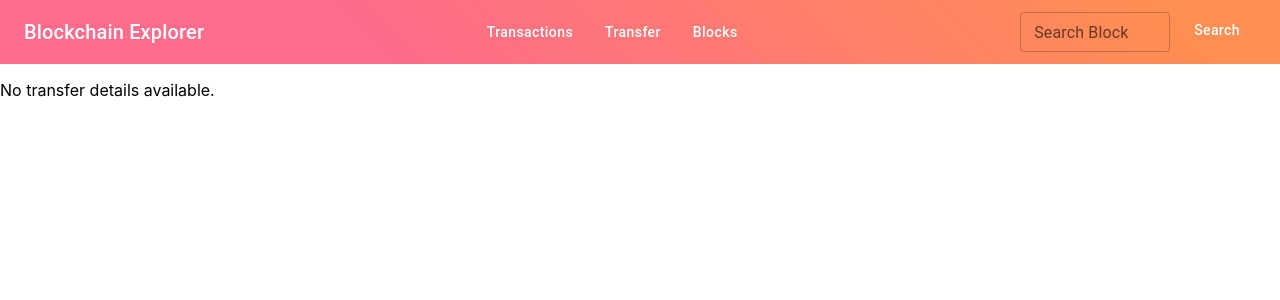
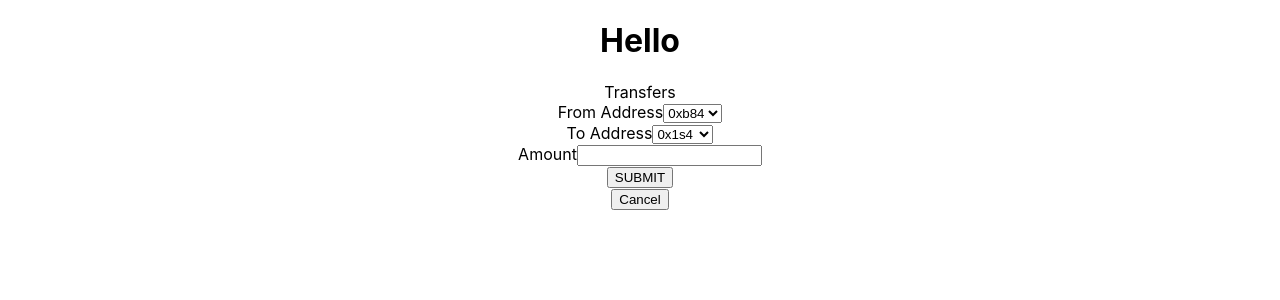
Before and after one commit to GBC-2024-Block-Explorer/block-explorer-ui, a React (Create React App) app: page /transactions in a window 1280 px wide. Shown: the top 300 px of the page. Built offline with nearby package versions, Linux system fonts and the light colour scheme.

Commit message:
🎨 Improving the code still has 🐛

```diff
--- a/src/App.js
+++ b/src/App.js
@@ -1,26 +1,17 @@
-// src/App.js
 import React from "react";
-import { BrowserRouter as Router, Routes, Route } from "react-router-dom";
-import { ThemeProvider } from "@mui/material/styles";
-import Theme from "./components/Theme";
+import "./App.css";
 import Header from "./components/Header";
 import Transactions from "./components/Transactions";
-import Blocks from "./components/Blocks";
 import Transfer from "./components/Transfer";
 
 function App() {
   return (
-    <ThemeProvider theme={Theme}>
-      <Router>
-        <Header />
-        <Routes>
-          <Route path="/transactions" element={<Transactions />} />
-          <Route path="/transfer" element={<Transfer />} />
-          <Route path="/blocks" element={<Blocks />} />
-          {/* Add other routes as needed */}
-        </Routes>
-      </Router>
-    </ThemeProvider>
+    <div className="App">
+      <h1>Hello</h1>
+      {/* <Header title="temp-page" /> */}
+      {/* <Transactions /> */}
+      <Transfer />
+    </div>
   );
 }
 
--- a/src/components/Blocks.js
+++ /dev/null
@@ -1,52 +0,0 @@
-// src/Blocks.js
-import React, { useState, useEffect, useMemo } from "react";
-import { useLocation } from "react-router-dom";
-
-const Blocks = () => {
-  const [filteredBlocks, setFilteredBlocks] = useState([]);
-
-  const location = useLocation();
-  const searchParams = new URLSearchParams(location.search);
-  const blockAddress = searchParams.get("address");
-
-  const initialBlocks = useMemo(
-    () => [
-      { id: 1, address: "0x12345678", transactions: 10 },
-      { id: 2, address: "0x45637448", transactions: 5 },
-      // Add more blocks as needed
-    ],
-    [],
-  );
-
-  useEffect(() => {
-    if (blockAddress) {
-      const filtered = initialBlocks.filter(
-        (block) => block.address === blockAddress,
-      );
-      setFilteredBlocks(filtered);
-    } else {
-      setFilteredBlocks(initialBlocks);
-    }
-  }, [blockAddress, initialBlocks]);
-
-  return (
-    <div>
-      <h2>Blocks</h2>
-      {filteredBlocks.length > 0 ? (
-        <div>
-          {filteredBlocks.map((block) => (
-            <div key={block.id}>
-              <h3>Block Details</h3>
-              <p>Address: {block.address}</p>
-              <p>Transactions: {block.transactions}</p>
-            </div>
-          ))}
-        </div>
-      ) : (
-        <p>No block found with the provided address.</p>
-      )}
-    </div>
-  );
-};
-
-export default Blocks;
--- a/src/components/Header.js
+++ b/src/components/Header.js
@@ -1,78 +1,7 @@
-// src/Header.js
-import React, { useState } from "react";
-import { AppBar, Toolbar, Typography, Button, TextField } from "@mui/material";
-import { styled } from "@mui/system";
-import { useNavigate } from "react-router-dom";
+import React from "react";
 
-// Custom styled AppBar for a blockchain-themed background
-const BlockchainAppBar = styled(AppBar)({
-  backgroundColor: "#000000", // Dark background
-  color: "#white", // White text
-  boxShadow: "none", // Remove shadow for a flat design
-});
-
-// Custom styled Button for navigation links and search button
-const NavButton = styled(Button)({
-  textTransform: "none", // Prevent uppercase text
-  color: "white", // Ensure text color is white
-  "&:hover": {
-    backgroundColor: "rgba(255,   255,   255,   0.1)", // Lighten background on hover
-  },
-  // Make the button small
-  fontSize: "0.875rem", // Smaller font size
-  padding: "6px  16px", // Smaller padding
-});
-
-const Header = () => {
-  const navigate = useNavigate();
-  const [search, setSearch] = useState("");
-
-  const handleSearch = (e) => {
-    e.preventDefault();
-    navigate(`/blocks?address=${search}`);
-  };
-
-  return (
-    <BlockchainAppBar position="static">
-      <Toolbar
-        sx={{
-          display: "flex",
-          justifyContent: "space-between",
-          alignItems: "center",
-        }}
-      >
-        <Typography variant="h6" component="div">
-          Blockchain Explorer
-        </Typography>
-        <nav>
-          <NavButton color="inherit" component="a" href="/transactions">
-            Transactions
-          </NavButton>
-          <NavButton color="inherit" component="a" href="/transfer">
-            Transfer
-          </NavButton>
-          <NavButton color="inherit" component="a" href="/blocks">
-            Blocks
-          </NavButton>
-        </nav>
-        <form
-          onSubmit={handleSearch}
-          sx={{ display: "flex", alignItems: "center" }}
-        >
-          <TextField
-            label="Search Block"
-            variant="outlined"
-            size="small" //
-            onChange={(e) => setSearch(e.target.value)}
-            sx={{ marginRight: 1, width: 150 }} // Adjust width to fit content
-          />
-          <NavButton type="submit" color="inherit" size="small">
-            Search
-          </NavButton>
-        </form>
-      </Toolbar>
-    </BlockchainAppBar>
-  );
-};
+function Header(props) {
+  return <div>{props.title}</div>;
+}
 
 export default Header;
--- a/src/components/Theme.js
+++ /dev/null
@@ -1,32 +0,0 @@
-// src/theme.js
-import { createTheme } from "@mui/material/styles";
-
-const theme = createTheme({
-  palette: {
-    primary: {
-      main: "#FE6B8B", // Main color for the gradient
-    },
-    secondary: {
-      main: "#FF8E53", // Secondary color for the gradient
-    },
-    background: {
-      default: "#000000", // Dark background
-    },
-    text: {
-      primary: "#000000", // Black text
-    },
-  },
-  components: {
-    MuiAppBar: {
-      styleOverrides: {
-        root: {
-          background: "linear-gradient(45deg, #FE6B8B 30%, #FF8E53 90%)", // Gradient background
-          color: "#FFFFFF", // White text
-          boxShadow: "none", // Remove shadow for a flat design
-        },
-      },
-    },
-  },
-});
-
-export default theme;
--- a/src/components/Transactions.js
+++ b/src/components/Transactions.js
@@ -1,24 +1,31 @@
-import React from 'react';
-import { useLocation } from 'react-router-dom';
+import React from "react";
+import Header from "./Header";
+import { mockTransactions } from "./mock";
 
-const Transactions = () => {
- const location = useLocation();
- const transfer = location.state?.transfer;
-
- return (
+function Transactions() {
+  return (
     <div>
-      {transfer ? (
-        <div>
-          <h2>Transfer Details</h2>
-          <p>From: {transfer.fromAddress}</p>
-          <p>To: {transfer.toAddress}</p>
-          <p>Amount: {transfer.amount}</p>
-        </div>
-      ) : (
-        <p>No transfer details available.</p>
-      )}
+      <Header title="Transaction History" />
+      <table>
+        <tr>
+          <th>Source</th>
+          <th>Destination</th>
+          <th>Amount</th>
+          <th>Status</th>
+          <th>gasUsed</th>
+          <th>receiptHash</th>
+        </tr>
+        <tr>
+          <td>{mockTransactions[0].source}</td>
+          <td>{mockTransactions[0].destination}</td>
+          <td>{mockTransactions[0].amount}</td>
+          <td>{mockTransactions[0].status}</td>
+          <td>{mockTransactions[0].gasUsed}</td>
+          <td>{mockTransactions[0].receiptHash}</td>
+        </tr>
+      </table>
     </div>
- );
-};
+  );
+}
 
 export default Transactions;
--- a/src/components/Transfer.js
+++ b/src/components/Transfer.js
@@ -1,61 +1,69 @@
 import React, { useState } from "react";
-import { Button, TextField, Typography, Box } from "@mui/material";
-import { useNavigate } from "react-router-dom";
+import Header from "./Header";
+import { mockReceipt } from "./mock";
 
-const Transfer = () => {
- const navigate = useNavigate();
- const [fromAddress, setFromAddress] = useState("");
- const [toAddress, setToAddress] = useState("");
- const [amount, setAmount] = useState("");
+function Transfer() {
+  const [fromAddress, setFromAddress] = useState("");
+  const [toAddress, setToAddress] = useState("");
+  const [amount, setAmount] = useState("");
+  const [receipt, setReceipt] = useState(null);
+  const [showReceipt, setShowReceipt] = useState(false);
 
- const handleSubmit = (e) => {
+  const handleSubmit = (e) => {
     e.preventDefault();
-    console.log(`Transfer from ${fromAddress} to ${toAddress} for ${amount}`);
 
-    // Pass the transfer details in the state
-    navigate("/transactions", { state: { transfer: { fromAddress, toAddress, amount } } });
- };
+    const mockReceipt = {
+      transactionId: "123456",
+      date: "2024-02-28",
+      status: "SUCCESS",
+    };
 
- return (
-    <Box sx={{ padding: "16px", maxWidth: "600px", margin: "auto" }}>
-      <Typography variant="h4" gutterBottom>
-        Transfers
-      </Typography>
+    setReceipt(mockReceipt);
+    setShowReceipt(true);
+  };
+
+  const handleCancel = () => {
+    setShowReceipt(false);
+    setReceipt(null);
+    setFromAddress("");
+    setToAddress("");
+    setAmount("");
+  };
+  return (
+    <div>
+      <Header title="Transfers" />
       <form onSubmit={handleSubmit}>
-        <TextField
-          label="From Address"
-          variant="outlined"
-          value={fromAddress}
-          onChange={(e) => setFromAddress(e.target.value)}
-          fullWidth
-        />
-        <TextField
-          label="To Address"
-          variant="outlined"
-          value={toAddress}
-          onChange={(e) => setToAddress(e.target.value)}
-          fullWidth
-        />
-        <TextField
-          label="Amount"
-          variant="outlined"
-          value={amount}
-          onChange={(e) => setAmount(e.target.value)}
-          fullWidth
-        />
-        <Button type="submit" variant="contained" color="primary">
-          Submit
-        </Button>
-        <Button
-          variant="outlined"
-          color="secondary"
-          onClick={() => navigate("/transactions")}
-        >
-          Cancel
-        </Button>
+        <label>From Address</label>
+        <select onChange={(e) => setFromAddress(e.target.value)}>
+          <option>0xb84</option>
+          <option>0x91e</option>
+        </select>
+        <br />
+        <label>To Address</label>
+        <select onChange={(e) => setToAddress(e.target.value)}>
+          <option>0x1s4</option>
+          <option>0x7we</option>
+        </select>
+        <br />
+        <label>Amount</label>
+        <input type="text" onChange={(e) => setAmount(e.target.value)} />
+        <br />
+        <button type="submit">SUBMIT</button>
+        <br />
+        <button onClick={handleCancel}>Cancel</button>
+        {showReceipt && (
+          <div>
+            <p>To Address - {toAddress}</p>
+            <p>From Address - {fromAddress}</p>
+            <p>Amount - {amount}</p>
+            <p>TransactionId - {receipt.transactionId}</p>
+            <p>Status - {receipt.status}</p>
+            <p>Date - {receipt.date}</p>
+          </div>
+        )}
       </form>
-    </Box>
- );
-};
+    </div>
+  );
+}
 
 export default Transfer;
--- /dev/null
+++ b/src/components/mock.js
@@ -0,0 +1,18 @@
+export const mockTransactions = [
+  {
+    "source": "0xdd",
+    "destination": "0x86",
+    "amount": "250",
+    "status": "SUCCESS",
+    "gasUsed": "21000",
+    "receiptHash": "0x39",
+  },
+];
+
+// export default mockTransactions;
+
+export const mockReceipt = {
+    transactionId: "123456",
+    date: "2024-02-28",
+    status: "SUCCESS",
+  };
```
